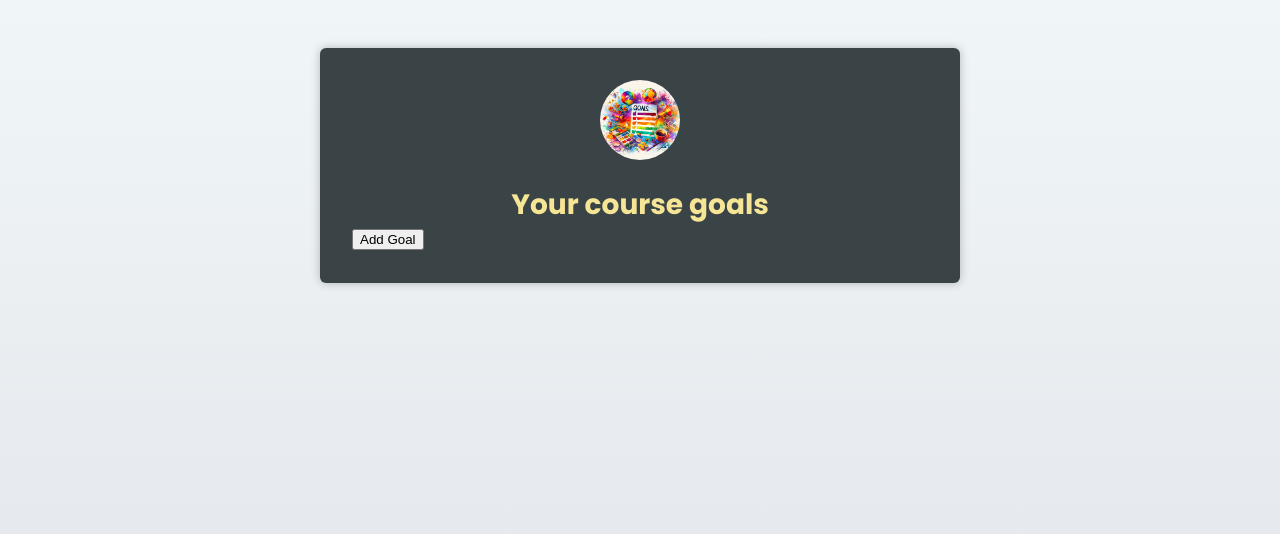
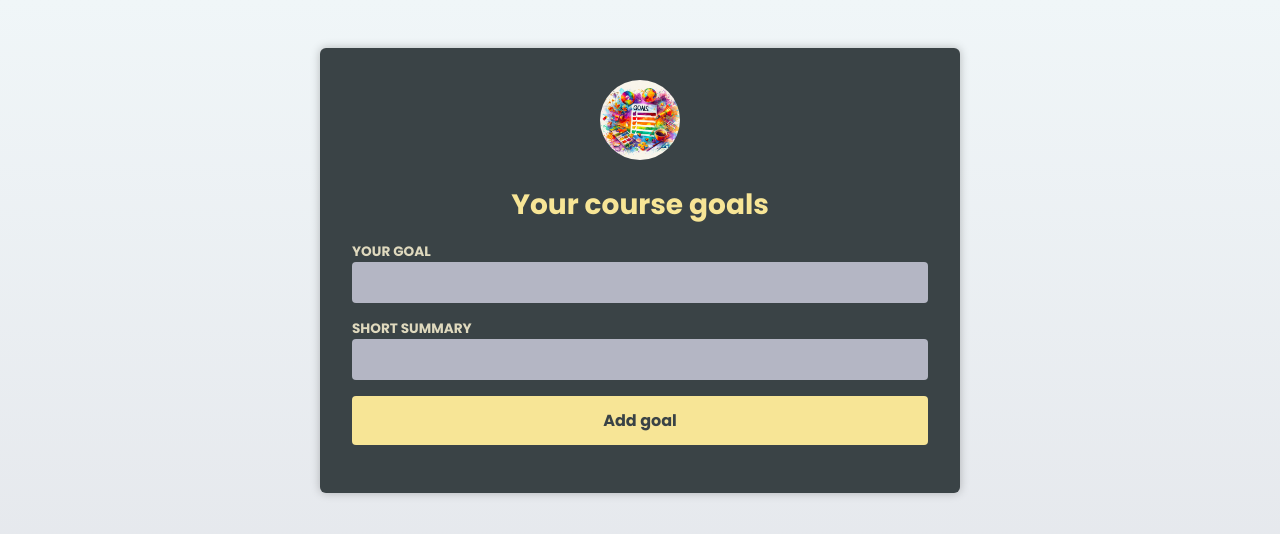
Before and after one commit to AshKemp/react-ts-course, a React (Vite) app: page / in a window 1280 px wide. Shown: the top 534 px of the page. Built offline with nearby package versions, Linux system fonts and the light colour scheme; the HTML template or start-up script is replaced by a standard one.

Commit message:
Impl NewGoal component

```diff
--- a/src/App.tsx
+++ b/src/App.tsx
@@ -3,6 +3,7 @@
 import goalsImg from "../src/assets/goals.jpg";
 import { useState } from "react";
 import CourseGoalList from "./components/CourseGoalList";
+import NewGoal from "./components/NewGoal";
 
 export type CourseGoal = {
   title: string;
@@ -12,12 +13,12 @@
 export default function App() {
   const [goals, setGoals] = useState<CourseGoal[]>([]);
 
-  function addGoalHandler() {
+  function handleAddGoal(goal: string, summary: string) {
     setGoals((prevGoals) => {
       const newGoal: CourseGoal = {
         id: Math.random(),
-        title: "Learn React + TS",
-        description: "Learn it in depth",
+        title: goal,
+        description: summary,
       };
       return [...prevGoals, newGoal];
     });
@@ -30,7 +31,7 @@
       <Header image={{ src: goalsImg, alt: "A list of goals" }}>
         <h1>Your course goals</h1>
       </Header>
-      <button onClick={addGoalHandler}>Add Goal</button>
+      <NewGoal onAddGoal={handleAddGoal} />
       <CourseGoalList goals={goals} onDeleteGoal={handleDeleteGoal} />
     </main>
   );
--- /dev/null
+++ b/src/components/NewGoal.tsx
@@ -0,0 +1,34 @@
+import { FormEvent, useRef } from "react";
+
+type NewGoalProps = {
+  onAddGoal: (goal: string, summary: string) => void;
+};
+export default function NewGoal({ onAddGoal }: NewGoalProps) {
+  const goal = useRef<HTMLInputElement>(null);
+  const summary = useRef<HTMLInputElement>(null);
+  function handleSubmit(event: FormEvent<HTMLFormElement>) {
+    event?.preventDefault();
+
+    const enteredGoal = goal.current!.value;
+    const enteredSummary = summary.current!.value;
+
+    event.currentTarget.reset();
+
+    onAddGoal(enteredGoal, enteredSummary);
+  }
+  return (
+    <form onSubmit={handleSubmit}>
+      <p>
+        <label htmlFor="goal">Your goal</label>
+        <input id="goal" type="text" ref={goal} />
+      </p>
+      <p>
+        <label htmlFor="summary">Short summary</label>
+        <input id="summary" type="text" ref={summary} />
+      </p>
+      <p>
+        <button>Add goal</button>
+      </p>
+    </form>
+  );
+}
```
